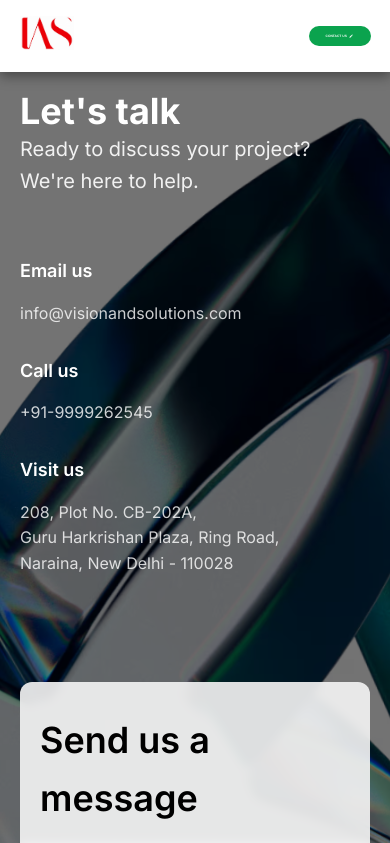
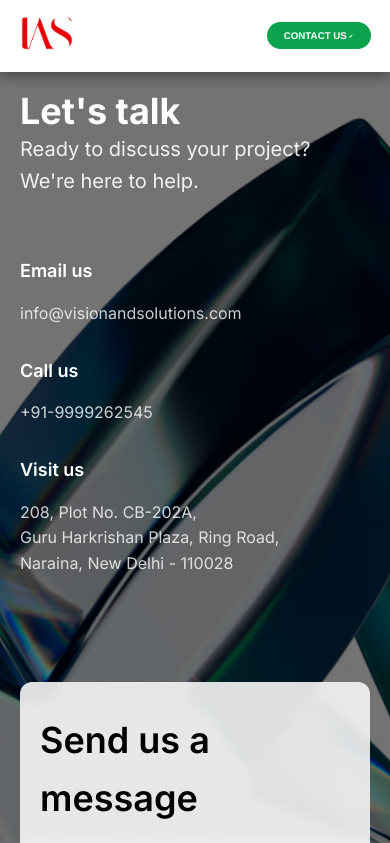
Before and after one commit to AmritanshRaizada/VISION_AND_SOLUTIONS, a website: page contact.html in a window 390 px wide. Shown: the top 843 px of the page. Drawn offline with Linux system fonts and the light colour scheme.

Commit message:
Refactor button styles for improved responsiveness and visual consistency

```diff
--- a/css/style.css
+++ b/css/style.css
@@ -374,36 +374,34 @@ nav button {
         height: 4vh;
         margin-bottom: 1vh;
     }
-
-    /* Show and style the button */
+    nav button svg {
+        height: 4vw;
+        margin-left: 2vw;
+    }
+}
+
+
+nav button:hover {
+    background-color: #302f2f;
+}
+
+nav button svg {
+    height: 1.1vw;
+    margin-left: 0.6vw;
+    transition: all 0.4s ease; /* Make sure the default state has transition too */
+}
+
+nav button:hover svg {
+
+    transform: scale(1.3) rotate(10deg);
+}
+@media (max-width: 768px) {
     nav button {
         font-size: 2.5vw;
         padding: 5px 10px;
         margin-bottom: 1vh;
     }
-
-    nav button svg {
-        height: 4vw;
-        margin-left: 2vw;
-    }
-}
-
-
-nav button:hover {
-    background-color: #302f2f;
-}
-
-nav button svg {
-    height: 1.1vw;
-    margin-left: 0.6vw;
-    transition: all 0.4s ease; /* Make sure the default state has transition too */
-}
-
-nav button:hover svg {
-
-    transform: scale(1.3) rotate(10deg);
-}
-
+}
 
 
 
--- a/css/styles.css
+++ b/css/styles.css
@@ -217,8 +217,8 @@ nav button:hover {
 }
 
 nav button svg {
-  height: 1.1vw;
-  margin-left: 0.6vw;
+  height: 3.3vw;
+  margin-left: 1.5vw;
   transition: all 0.4s ease; /* Make sure the default state has transition too */
 }
 
@@ -285,7 +285,7 @@ nav button {
   display: flex;
   align-items: center;
   padding: 8px 17px;
-  font-size: 0.85vw;
+  /* font-size: 0.85vw; */
   text-transform: uppercase;
   font-weight: 700;
   border-radius: 50px;
```
